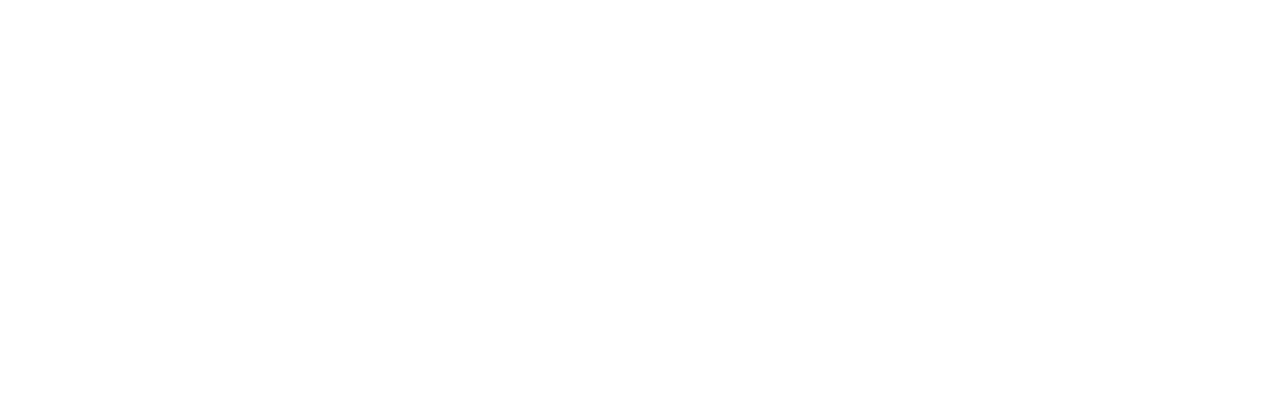
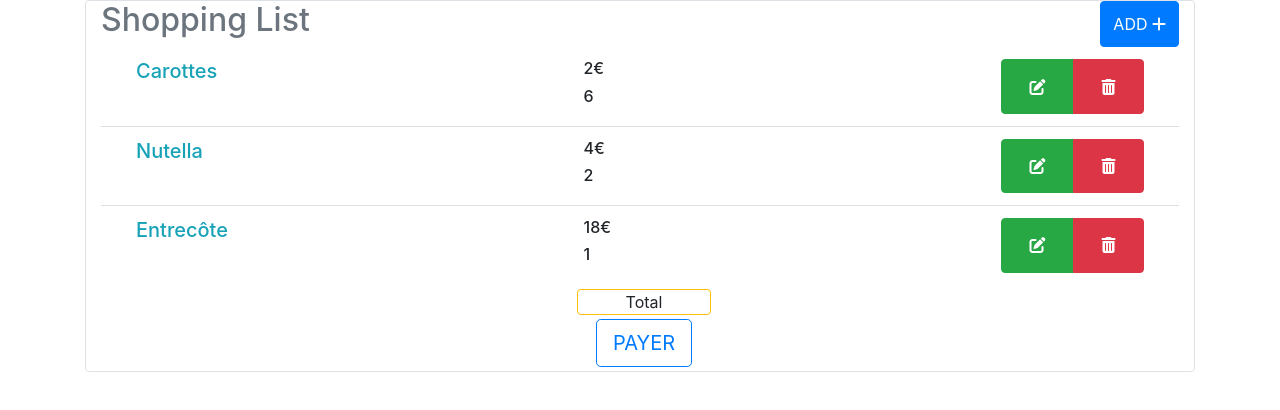
Before and after one commit to AhaetullaHL/ShoppingList, a plain HTML site: page index.html in a window 1280 px wide. Drawn offline with Linux system fonts and the light colour scheme.

Commit message:
Added UI elements

```diff
--- a/index.html
+++ b/index.html
@@ -5,14 +5,72 @@
     <meta name="viewport" content="width=device-width, initial-scale=1.0">
     <title>ShoppingList</title>
     <link rel="stylesheet" href="css/bootstrap.css">
-
+    <script src="https://kit.fontawesome.com/3acb3d5ae8.js" crossorigin="anonymous"></script>
   </head>
   <body>
+
+    <div id="app" class="container w-100">
+      <div class="container border rounded w-100">
+        <div class="d-flex justify-content-between">
+          <h2 class="text-secondary">Shopping List</h2>
+          <!-- Modal Add Button -->
+          <button type="button" class="btn btn-primary">ADD <i class="fas fa-plus"></i></button>
+
+          <!-- Modal Add Form -->
+
+
+        </div>
+        <div id="shopping-list-items">
+          <ul class="list-group list-group-flush">
+            <li class="list-group-item d-flex">
+              <h5 class="col name-item text-info">Carottes</h5>
+              <div class="col">
+                <h6 class="col">2€</h6>
+                <h6 class="col">6</h6>
+              </div>
+              <div class="col-2 btn-group">
+                <button class="btn btn-success btn-small"><i class="fas fa-edit"></i></button>
+                <button class="btn btn-danger btn-small"><i class="fas fa-trash-alt"></i></button>
+              </div>
+            </li>
+            <li class="list-group-item d-flex">
+              <h5 class="col name-item text-info">Nutella</h5>
+              <div class="col">
+                <h6 class="col">4€</h6>
+                <h6 class="col">2</h6>
+              </div>
+              <div class="col-2 btn-group">
+                <button class="btn btn-success"><i class="fas fa-edit"></i></button>
+                <button class="btn btn-danger"><i class="fas fa-trash-alt"></i></button>
+              </div>
+            </li>
+            <li class="list-group-item d-flex">
+              <h5 class="col name-item text-info">Entrecôte</h5>
+              <div class="col">
+                <h6 class="col" aria-label="prix">18€</h6>
+                <h6 class="col">1</h6>
+              </div>
+              <div class="col-2 btn-group">
+                <button class="btn btn-success"><i class="fas fa-edit"></i></button>
+                <button class="btn btn-danger"><i class="fas fa-trash-alt"></i></button>
+              </div>
+            </li>
+          </ul>
+        </div>
+        <div class="container d-flex justify-content-center m-1">
+          <div id="total-shopping" class="border border-warning rounded px-5">Total</div>
+        </div>
+        <div class="container d-flex justify-content-center m-1">
+          <button class="btn btn-outline-primary btn-lg">PAYER</button>
+        </div>
+      </div>
+    </div>
 
 
     <script src="js/vendors.js"></script>
 
     <script src="js/app.js"></script>
     <script src="js/index.js"></script>
+
   </body>
 </html>
```
